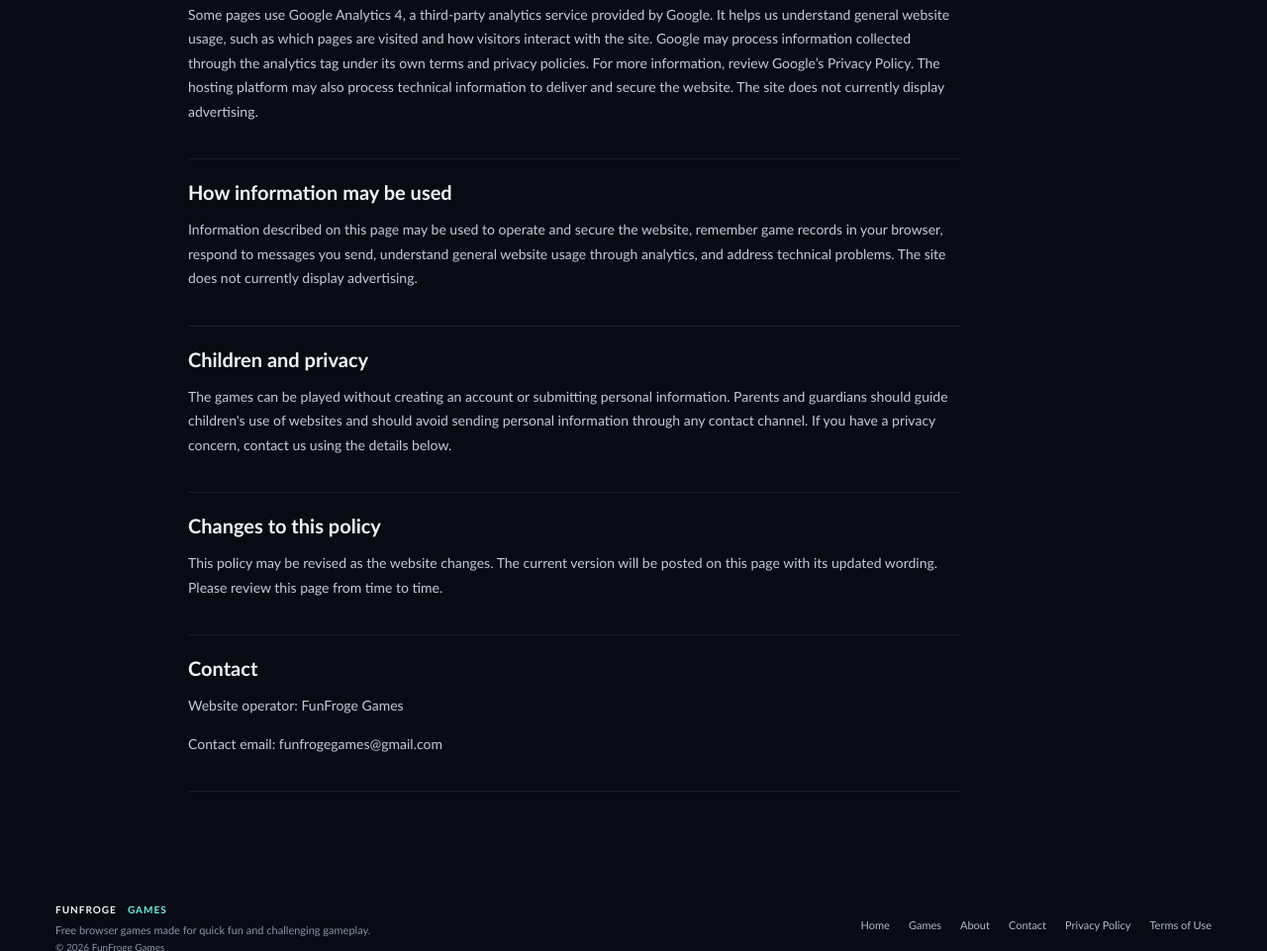
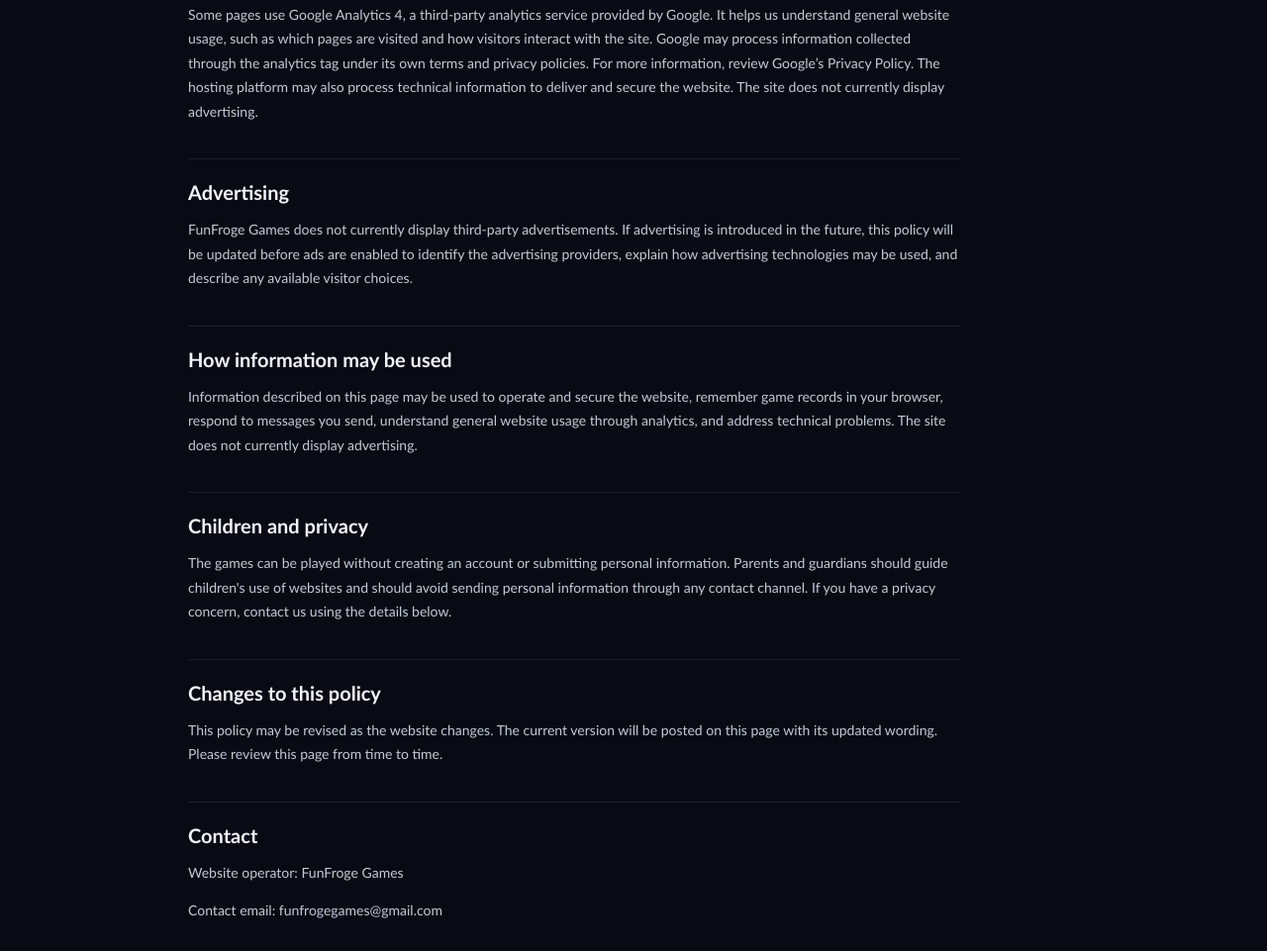
Before and after one commit to trend630-afk/funfroge, a plain HTML site: page Game Hub/privacy.html in a window 1280 px wide. Shown: the part 1023-1984 px from the top of the page at 99% size. Drawn offline with Linux system fonts and the light colour scheme.

Commit message:
Prepare privacy policy for future advertising

```diff
--- a/Game Hub/privacy.html
+++ b/Game Hub/privacy.html
@@ -55,7 +55,10 @@
 				<h2 id="privacy-services">Third-party services</h2>
 				<p>Some pages use Google Analytics 4, a third-party analytics service provided by Google. It helps us understand general website usage, such as which pages are visited and how visitors interact with the site. Google may process information collected through the analytics tag under its own terms and privacy policies. For more information, review <a href="https://policies.google.com/privacy" target="_blank" rel="noopener noreferrer">Google’s Privacy Policy</a>. The hosting platform may also process technical information to deliver and secure the website. The site does not currently display advertising.</p>
 			</section>
-
+<section aria-labelledby="privacy-advertising">
+  <h2 id="privacy-advertising">Advertising</h2>
+  <p>FunFroge Games does not currently display third-party advertisements. If advertising is introduced in the future, this policy will be updated before ads are enabled to identify the advertising providers, explain how advertising technologies may be used, and describe any available visitor choices.</p>
+</section>
 			<section aria-labelledby="privacy-use">
 				<h2 id="privacy-use">How information may be used</h2>
 				<p>Information described on this page may be used to operate and secure the website, remember game records in your browser, respond to messages you send, understand general website usage through analytics, and address technical problems. The site does not currently display advertising.</p>
```
